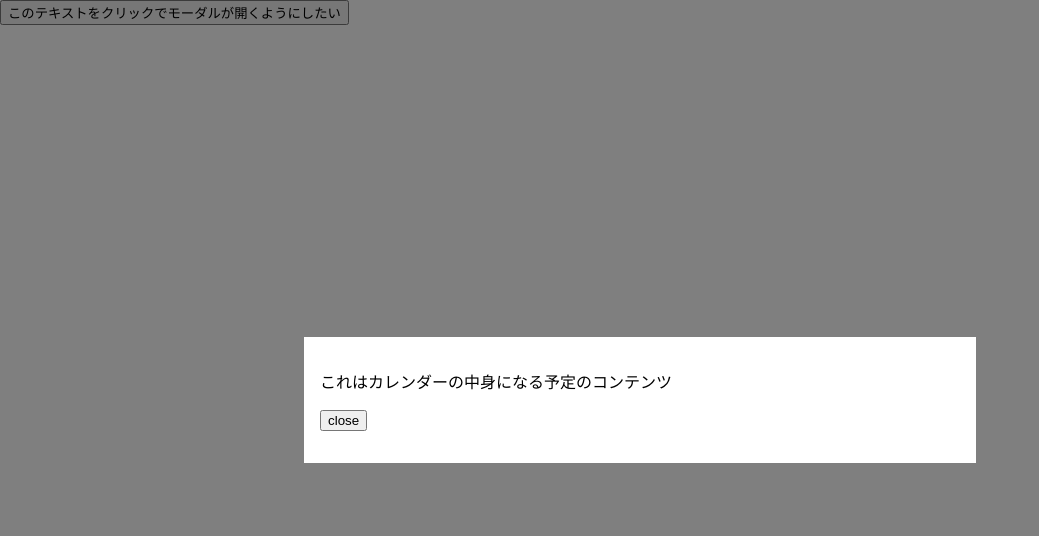
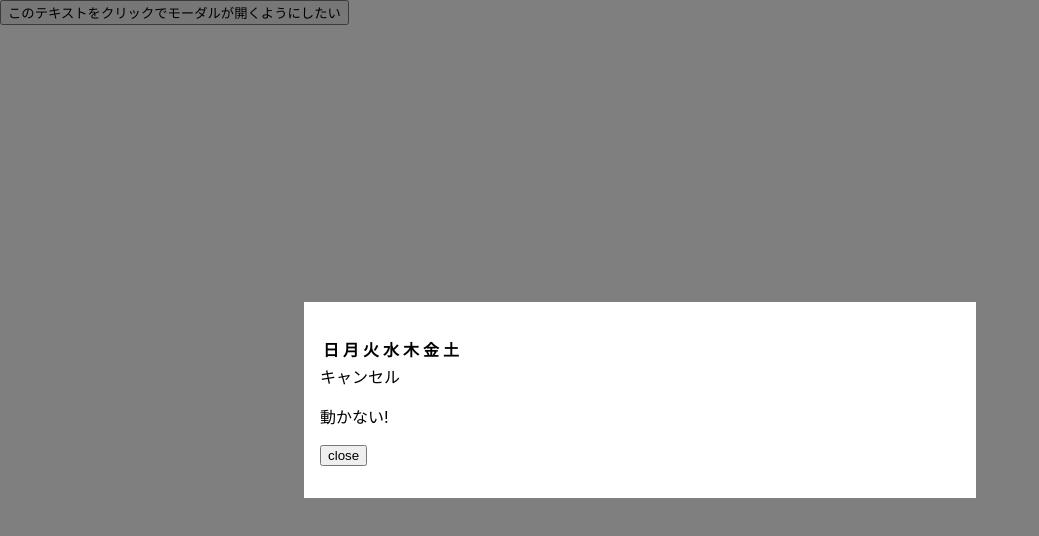
Before and after one commit to Hiromi-Miyahara/react_4keys, a React (Create React App) app in the folder calendar/: page / in a window 1280 px wide. Both pictures are taken after a click on the button "このテキストをクリックでモーダルが開くようにしたい". Shown: the top 536 px of the page, without its empty margins (0-1039 px from the left). Built offline with nearby package versions, Linux system fonts and the light colour scheme.

Commit message:
カレンダーの雛形を表示

```diff
--- a/calendar/src/App.js
+++ b/calendar/src/App.js
@@ -1,7 +1,8 @@
-import logo from './logo.svg';
 import './App.css';
 import styles from './calendar_modal.module.css'
 import React, { useState } from 'react';
+
+import {calendarModalHtml} from './calendar_modal'
 
 function App() {
 const [show, setShow] = useState(false);
@@ -28,7 +29,8 @@ function Modal(props){
     return (
       <div class={styles.background}>
         <div class={styles.contentCss}>
-          <p>これはカレンダーの中身になる予定のコンテンツ</p>
+          {calendarModalHtml()}
+          <p>動かない!</p>
           <p><button onClick={props.closeModal}>close</button></p>
         </div>
       </div>
--- /dev/null
+++ b/calendar/src/calendar_modal.js
@@ -0,0 +1,46 @@
+import logo from './logo.svg';
+import React, { useState } from 'react';
+
+function calendarModalHtml(){
+    return(
+        <div class="p-calendar">
+        <div class="p-calendar__header">
+          <p class="p-calendar__title js-target-calendarHeaderTitle"></p>
+          <p class="p-calendar__duration js-target-calendarHeaderPeriod"></p>
+        </div>
+        <div class="p-calendar__container">
+          <table class="p-calendar__table">
+            <tr class="p-calendar__weekHeader">
+              <th class="p-calendar__weekDay">日</th>
+              <th class="p-calendar__weekDay">月</th>
+              <th class="p-calendar__weekDay">火</th>
+              <th class="p-calendar__weekDay">水</th>
+              <th class="p-calendar__weekDay">木</th>
+              <th class="p-calendar__weekDay">金</th>
+              <th class="p-calendar__weekDay">土</th>
+            </tr>
+            <template id="month-template">
+              <table class='p-calendar__month'>
+                <caption class='p-calendar__displayMonth js-target-displayMonth'></caption>
+              </table>
+            </template>
+            <template id="week-template">
+              <tr class="p-calendar__week">
+                  <td class="p-calendar__cell">
+                    <div class="p-calendar__cell--layer js-target-selectedLine">
+                      <div class="default-padding pointer u-hide js-target-edgeMark js-target-dateInfo"></div>
+                    </div>
+                  </td>
+              </tr>
+            </template>
+          </table>
+          <div class="p-calendar__content js-target-createCalendar"></div>
+          <div class="p-calendar__footer">
+            <a class="cancel-btn js-click-cancel-btn">キャンセル</a>
+          </div>
+        </div>
+      </div>
+    )
+}
+
+export {calendarModalHtml};
```
